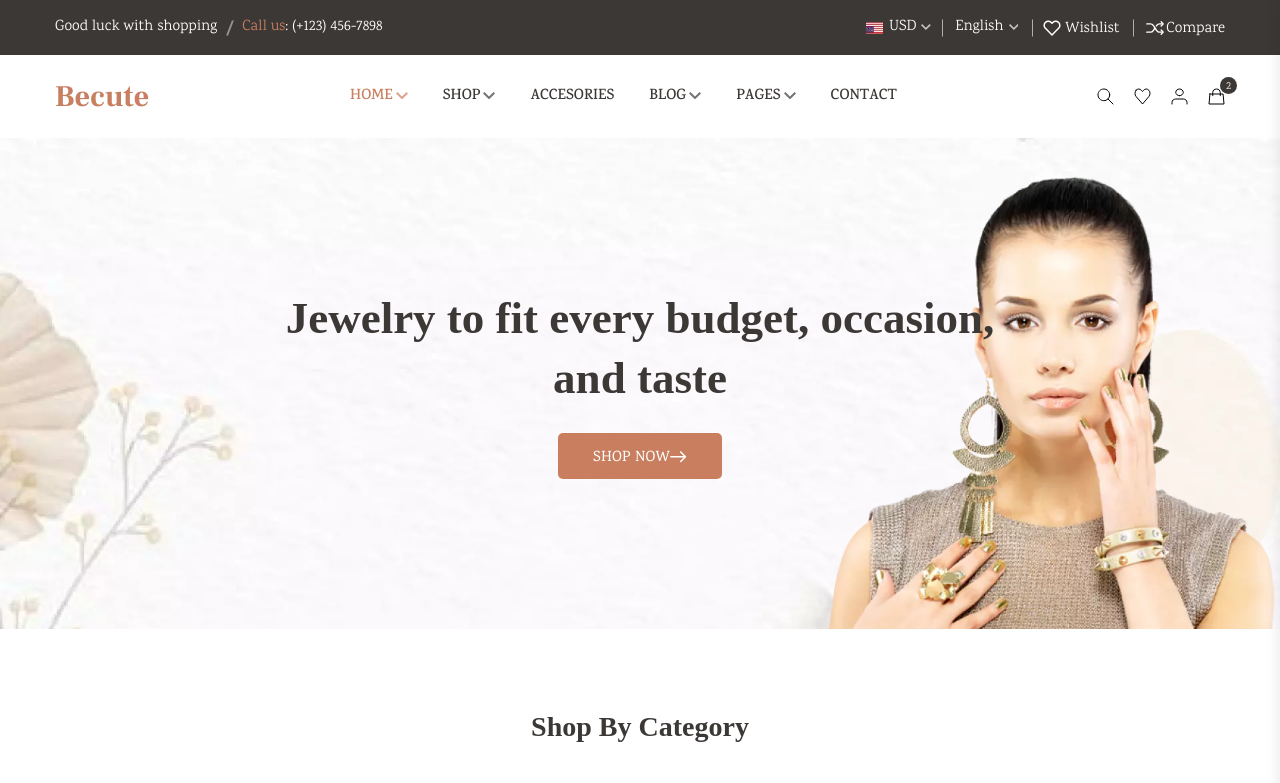
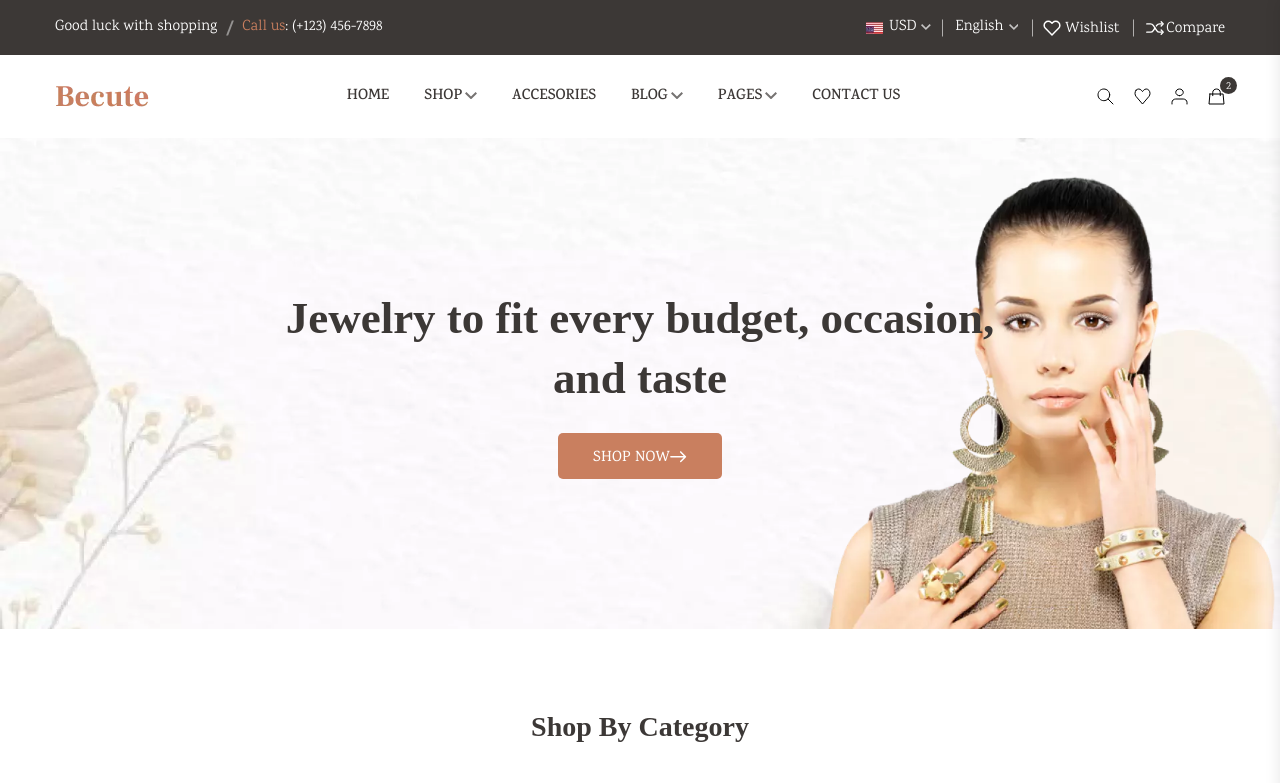
Before and after one commit to L16-code/Jewellery_User_Panel, a React (Vite) app: page / in a window 1280 px wide. Shown: the top 783 px of the page. Built offline with nearby package versions, Linux system fonts and the light colour scheme; a web font is replaced by a local one.

Commit message:
adding routes in files

```diff
--- a/src/Constants/Routes.ts
+++ b/src/Constants/Routes.ts
@@ -7,6 +7,7 @@ const routes={
     CHECKOUT:'/checkout',
     ERROR:'/error404',
     SHOPS:'/shops',
+    CONTACT:'/contact',
 }
 
 export default routes;
--- a/src/components/header/Header.tsx
+++ b/src/components/header/Header.tsx
@@ -1,7 +1,10 @@
 import { useState } from "react"
 import TopBarHeader from "./TopBarHeader"
+import { useNavigate } from "react-router-dom";
+import routes from "../../Constants/Routes";
 
 const Header: React.FC = () => {
+    const navigate =useNavigate();
     const [toggler, SetToggler] = useState<Boolean>(false);
     const [isMobile, setIsMobile] = useState<Boolean>(false);
     const MobileStickyHeader=document.getElementById('Mobilesticky')
@@ -61,24 +64,10 @@ const Header: React.FC = () => {
                             <nav className="header__menu--navigation">
                                 <ul className="header__menu--wrapper d-flex">
                                     <li className="header__menu--items">
-                                        <a className="header__menu--link active" href="index.html">
+                                        <a className="header__menu--link " onClick={()=>navigate(routes.HOME)}>
                                             Home
-                                            <svg
-                                                className="menu__arrowdown--icon"
-                                                xmlns="http://www.w3.org/2000/svg"
-                                                width={12}
-                                                height="7.41"
-                                                viewBox="0 0 12 7.41"
-                                            >
-                                                <path
-                                                    d="M16.59,8.59,12,13.17,7.41,8.59,6,10l6,6,6-6Z"
-                                                    transform="translate(-6 -8.59)"
-                                                    fill="currentColor"
-                                                    opacity="0.7"
-                                                />
-                                            </svg>
                                         </a>
-                                        <ul className="header__sub--menu">
+                                        {/* <ul className="header__sub--menu">
                                             <li className="header__sub--menu__items">
                                                 <a href="index.html" className="header__sub--menu__link">
                                                     Home - Beauty Cosmetic
@@ -114,7 +103,7 @@ const Header: React.FC = () => {
                                                     Home - Parallax
                                                 </a>
                                             </li>
-                                        </ul>
+                                        </ul> */}
                                     </li>
                                     <li className="header__menu--items mega__menu--items">
                                         <a className="header__menu--link" href="shop.html">
@@ -537,8 +526,8 @@ const Header: React.FC = () => {
                                         </ul>
                                     </li>
                                     <li className="header__menu--items">
-                                        <a className="header__menu--link" href="contact.html">
-                                            Contact{" "}
+                                        <a className="header__menu--link"  onClick={()=>navigate(routes.CONTACT)}>
+                                            Contact Us
                                         </a>
                                     </li>
                                 </ul>
@@ -595,10 +584,9 @@ const Header: React.FC = () => {
                                         <span className="visually-hidden">Wishlist</span>
                                     </a>
                                 </li>
-                                <li className="header__account--items">
+                                <li className="header__account--items" onClick={()=>navigate(routes.MYACCOUNT)}>
                                     <a
                                         className="header__account--btn d-sm-2-none"
-                                        href="my-account.html"
                                     >
                                         <span className="header__account--btn__icon">
                                             <svg
--- a/src/routes/PublicRoutes.tsx
+++ b/src/routes/PublicRoutes.tsx
@@ -9,6 +9,7 @@ import MyAccount from "../pages/MyAccount/MyAccount"
 import PrivateRoutes from "./PrivateRoutes"
 import Chechout from "../pages/checkout/Chechout"
 import Error from "../pages/Error/Error"
+import Contact from "../pages/Contact/Contact"
 
 const PublicRoutes: React.FC = () => {
     const isAuthenticated = true;
@@ -27,10 +28,10 @@ const PublicRoutes: React.FC = () => {
                     path={routes.SHOPS}
                     element={<WithHeader component={Shops} route={routes.SHOPS} isAuthenticated={isAuthenticated} />}
                 />
-                {/* <Route
-                    path={routes.ERROR}
-                    element={<WithHeader component={Error} route={routes.ERROR} isAuthenticated={isAuthenticated} />}
-                /> */}
+                <Route
+                    path={routes.CONTACT}
+                    element={<WithHeader component={Contact} route={routes.CONTACT} isAuthenticated={isAuthenticated} />}
+                />
                  <Route
                     path="*"
                     element={<WithHeader component={Error} route={routes.ERROR} isAuthenticated={isAuthenticated} />}
--- a/src/routes/WithHeader.tsx
+++ b/src/routes/WithHeader.tsx
@@ -15,10 +15,10 @@ export const WithHeader: React.FC<WithHeaderProps> = (props) => {
     const { component: Component, route, isAuthenticated, ...rest } = props;
     const [Loading, SetLoading] = useState(true);
     useEffect(() => {
+        console.log("preloadwer")
         const timer = setTimeout(() => {
             SetLoading(false)
         }, 1000);
-
         return () => clearTimeout(timer);
     })
     return (
```
